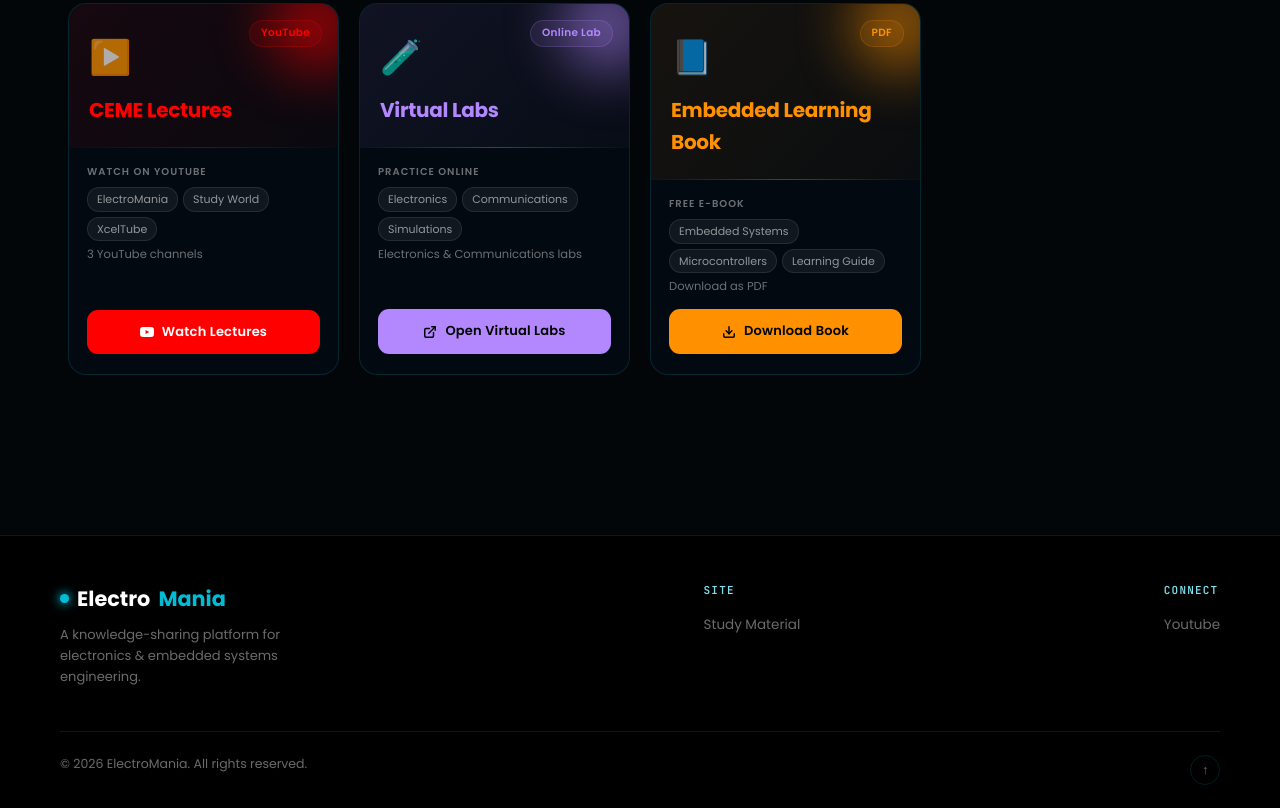
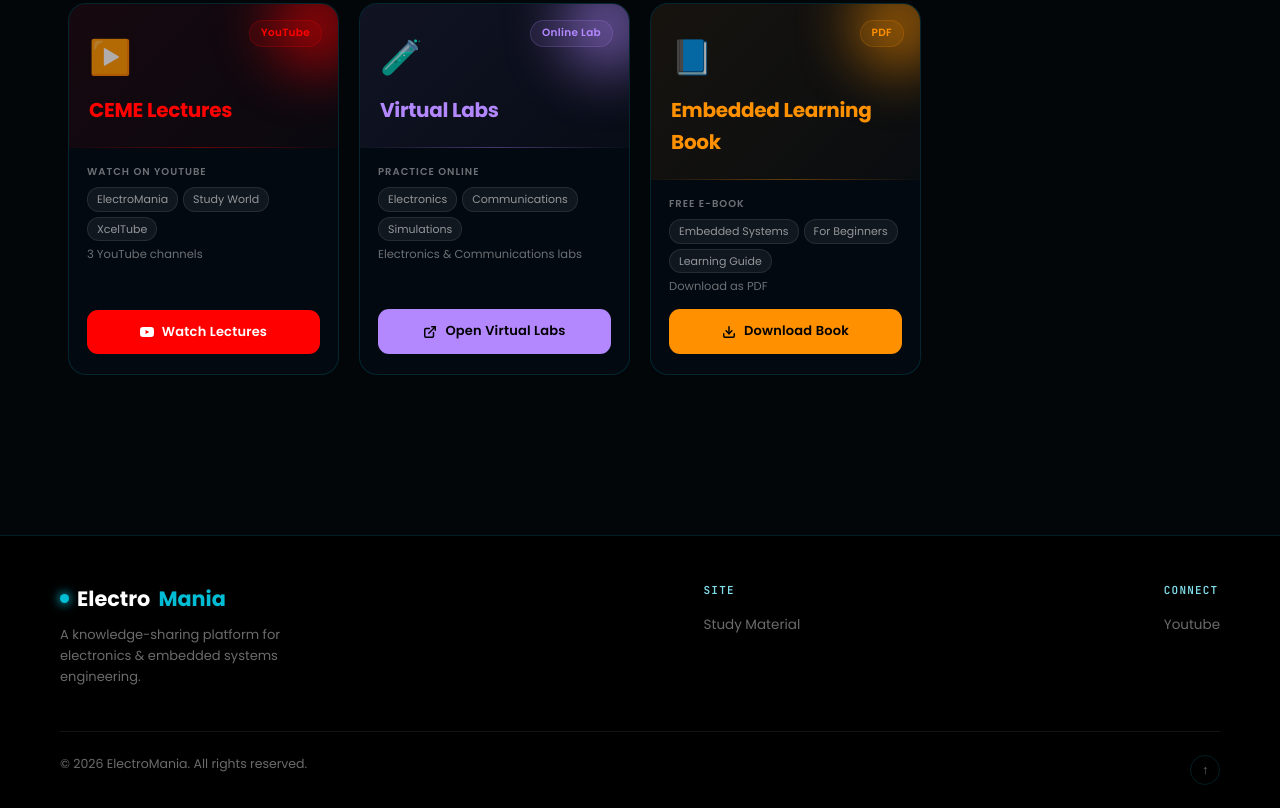
Before and after one commit to ABasit0010/ElectroMania, a plain HTML site: page materials.html in a window 1280 px wide. Shown: the part 1272-2080 px from the top of the page. Drawn offline with Linux system fonts and the light colour scheme.

Commit message:
Update materials.html

```diff
--- a/materials.html
+++ b/materials.html
@@ -1135,7 +1135,7 @@
           <div class="subj-lbl">Free e-book</div>
           <div class="subj-tags">
             <span class="subj-tag">Embedded Systems</span>
-            <span class="subj-tag">Microcontrollers</span>
+            <span class="subj-tag">For Beginners</span>
             <span class="subj-tag">Learning Guide</span>
           </div>
           <div class="subj-count">Download as PDF</div>
```
